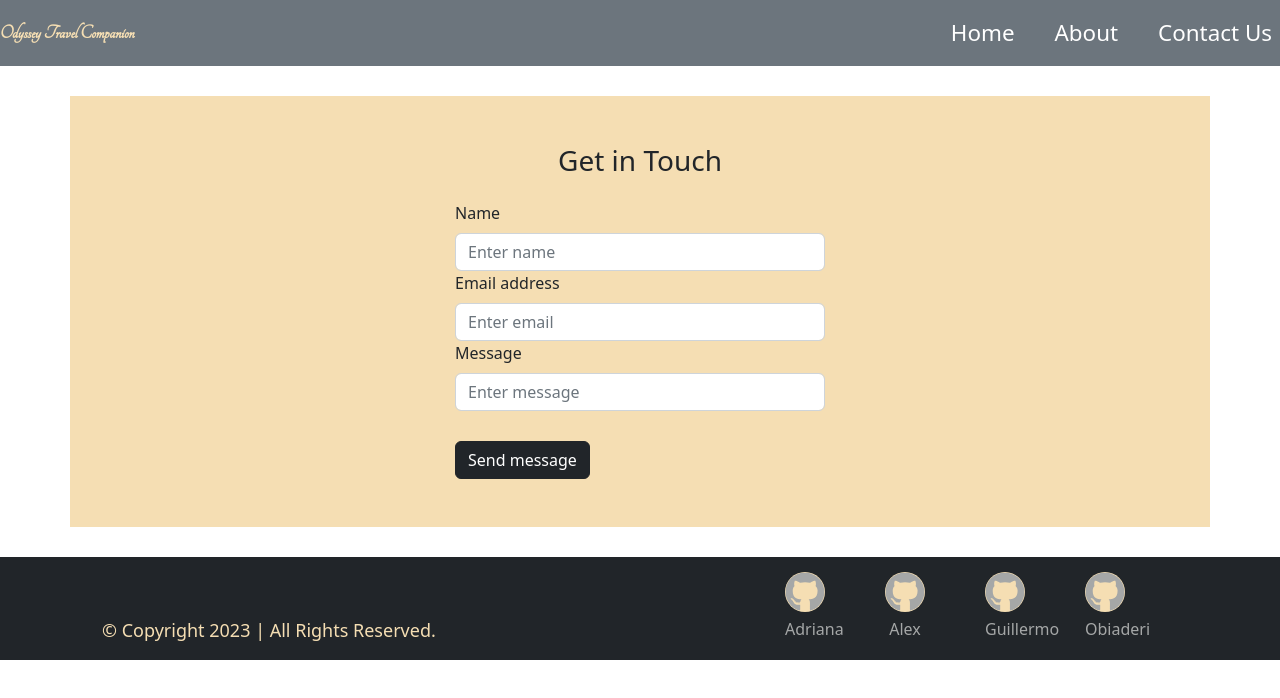
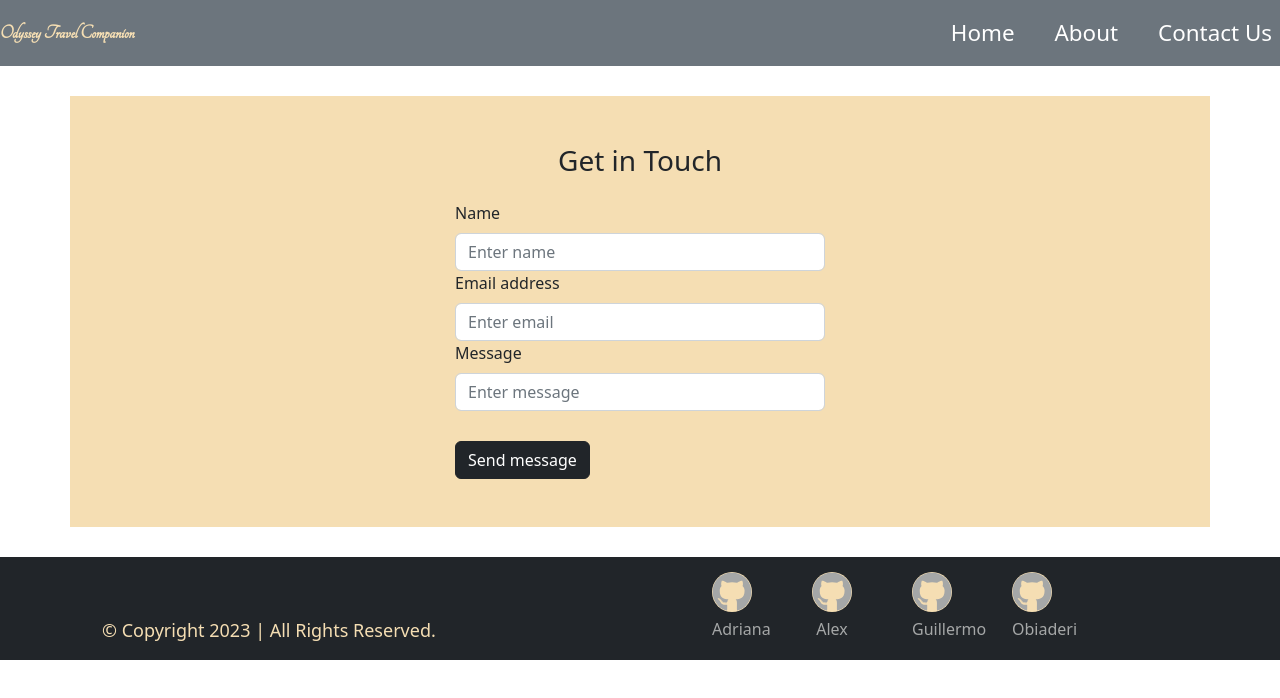
Before and after one commit to abuttle2/odyssey-travel-companion, a React (Create React App) app: page /contact in a window 1280 px wide. Shown: the top 698 px of the page. Built offline with nearby package versions, Linux system fonts and the light colour scheme.

Commit message:
style update

```diff
--- a/src/components/pages/Footer.js
+++ b/src/components/pages/Footer.js
@@ -7,13 +7,13 @@ import { faGithub } from '@fortawesome/free-brands-svg-icons';
 
 function Footer () {
     return (
-      <footer className="footer bg-dark" fixed={"bottom"}>
+      <footer className="footer  bg-dark" fixed={"bottom"}>
         <Container className='container'>
             <Row>
               <Col className='C-1'>
                 <p className='copyright-text'>&copy; Copyright 2023 | All Rights Reserved.</p>
               </Col>
-                <Col className='C-2  text-center'>
+                <Col className='C-2  text-left'>
                   <ul className='social_media-icons'>
                     <li>
                       <a href="https://github.com/Adriana-Camarotto">
--- a/src/footer.css
+++ b/src/footer.css
@@ -60,6 +60,7 @@
 
     .footer .social_media-icons{
         margin-top: 20px;
+
     }
 
     .footer .social_media-icons a {
```
